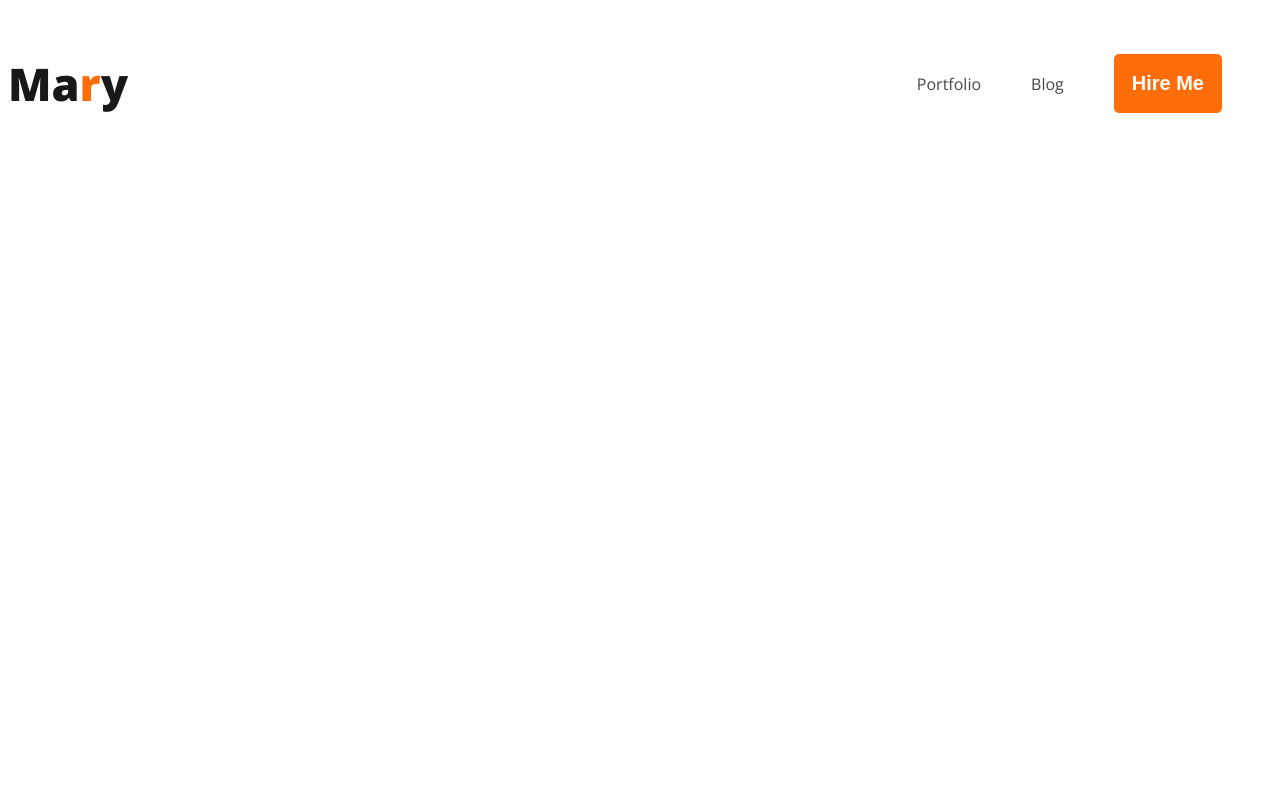
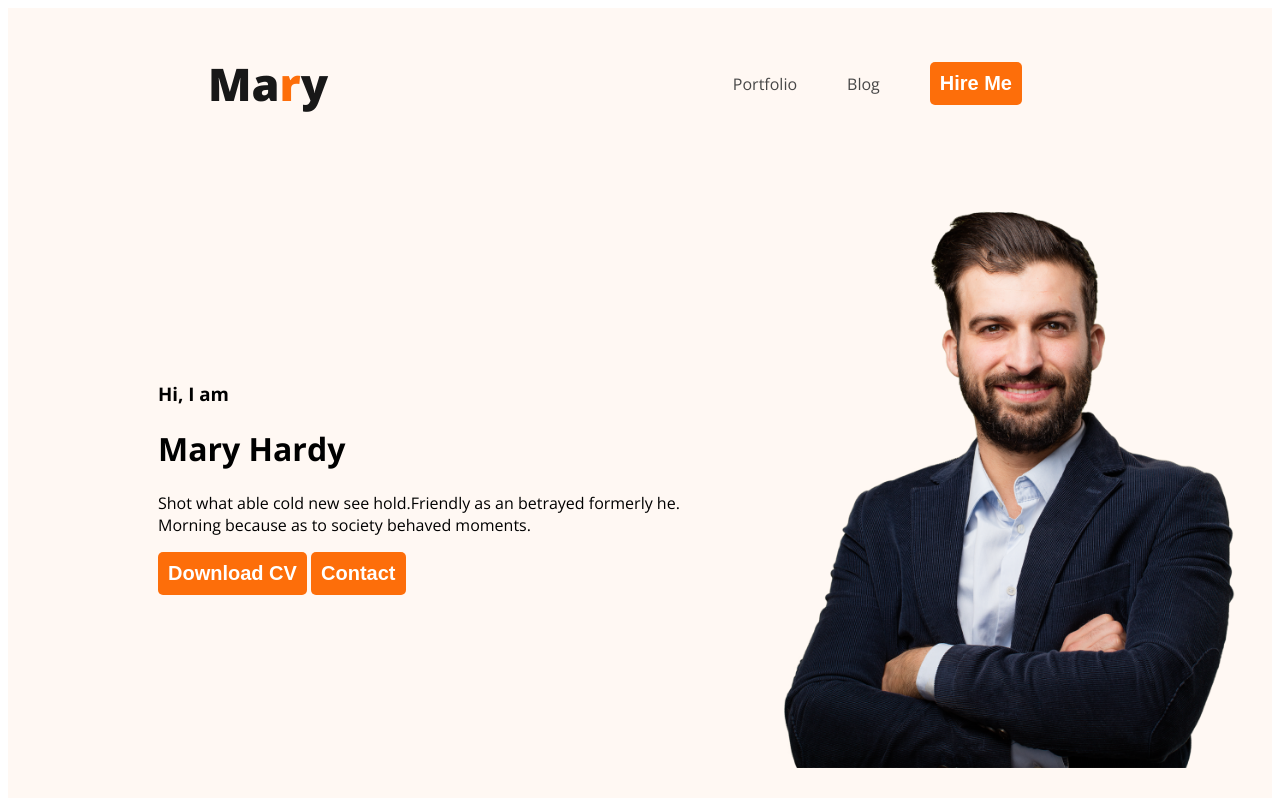
Before and after one commit to shahadat500441/webdeveloper-portfolio, a plain HTML site: page index.html in a window 1280 px wide. Drawn offline with nearby package versions, Linux system fonts and the light colour scheme.

Commit message:
banner section added

```diff
--- a/index.html
+++ b/index.html
@@ -16,8 +16,8 @@
 <body>
 
 
-    <header>
-        <nav >
+    <header class="header">
+        <nav>
             <h3 class="nav-title">Ma<span class="text-primary">r</span>y</h3>
             <ul>
                 <li><a href="">Portfolio</a></li>
@@ -25,6 +25,16 @@
                 <li><button class="btn-primary">Hire Me</button></li>
             </ul>
         </nav>
+        <div class="banner">
+            <div class="banner-contant">
+                <h3 class="banner-greetin">Hi, I  am</h3>
+                <h1 class="banner-title">Mary Hardy</h1>
+                <p >Shot what able cold new see hold.Friendly as an betrayed formerly he. Morning because as to society behaved moments.</p>
+                <button class="btn-primary">Download CV</button>
+                <button class="btn-primary">Contact</button>
+            </div>
+            <img class="profile-pic" src="images/hardy.png" alt="">
+        </div>
     </header>
 
 
--- a/styles/portfolio.css
+++ b/styles/portfolio.css
@@ -12,7 +12,7 @@ body{
     color:#fff;
     font-size: 20px;
     font-weight: 700;
-    padding:18px;
+    padding:10px;
 
 }
 /* nav related style */
@@ -20,6 +20,7 @@ nav{
     display: flex;
     justify-content: space-between;
     align-items: center;
+    margin: 0 200px;
 }
 .nav-title{
     color:#181818;
@@ -39,3 +40,16 @@ nav a{
     text-decoration: none;
     color:#474747;
 }
+/* header related style start*/
+.header{
+    background-color: #FFF8F3;
+}
+.banner{
+    padding: 30px 30px 30px 150px;
+    display: flex;
+    align-items: center;
+}
+.banner .profile-pic{
+    width: 500px;
+}
+/* header related style end*/
```
